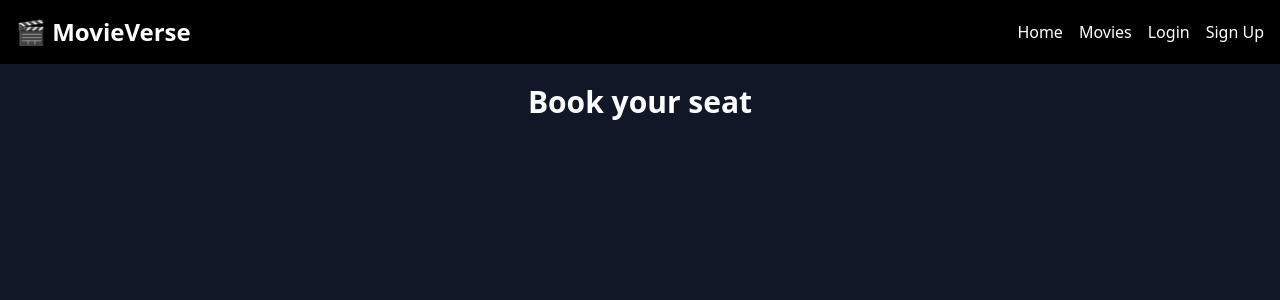
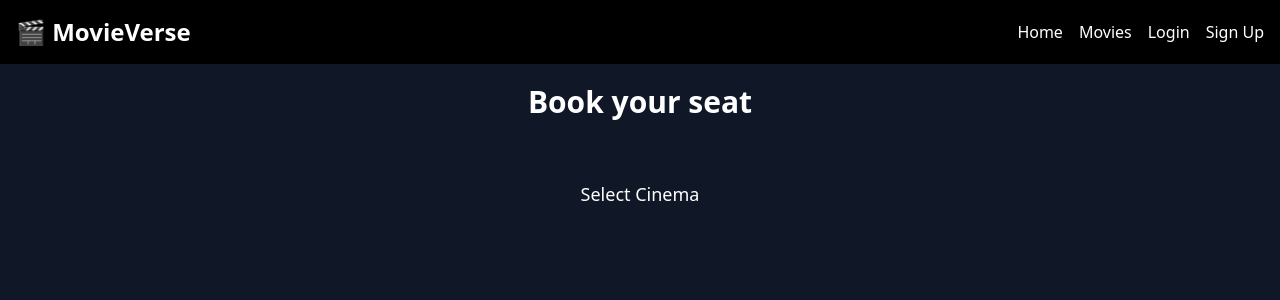
Before and after one commit to vidakpop/movie-booking-, a React (Vite) app: page /bookings/1 in a window 1280 px wide. Shown: the top 300 px of the page. Built offline with nearby package versions, Linux system fonts and the light colour scheme; no server answers.

Commit message:
Add cinema selection label in Booking component

```diff
--- a/src/pages/Booking.jsx
+++ b/src/pages/Booking.jsx
@@ -53,12 +53,12 @@ const Booking = () => {
 
   return (
     <div className='min-h-screen bg-gray-900 text-white flex flex-col items-center p-6'>
-       <h1 className='text-3xl font-bold mb-6 p-15'>
+       <h1 className='text-3xl font-bold  p-15'>
         Book your seat
        </h1>
        {/*Cinema Selection */}
        <div className='mb-6'>
-
+        <label className='text-lg'>Select Cinema</label>
 
        </div>
     </div>
```
